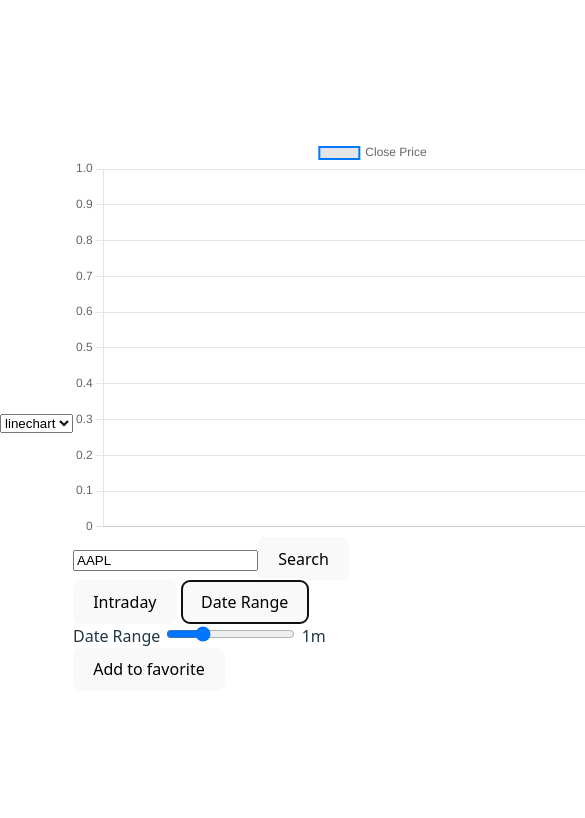
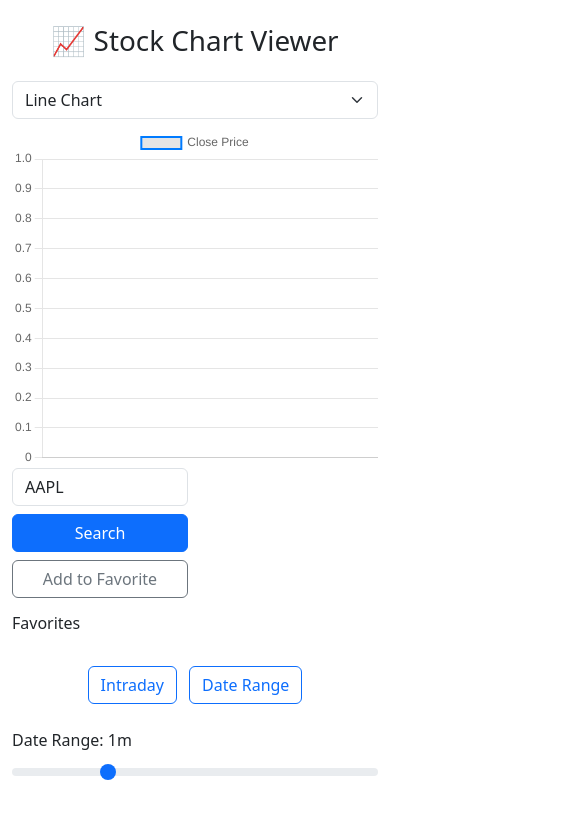
Before and after one commit to TomIgnoul/SimpleStockData, a website built with Vite: page index.html in a window 390 px wide. Both pictures are taken after a click on the button "Date Range". Shown: the top 818 px of the page, 585 px wide, since content can reach past the window. Built offline with nearby package versions, Linux system fonts and the light colour scheme; files whose address does not match are found by name.

Commit message:
Feat(layout): added base for layout

```diff
--- a/index.html
+++ b/index.html
@@ -7,66 +7,81 @@
     <title>StockData</title>
   </head>
   <body>
-<!-- CHART -->
-    <div id="ChartType">
-      <select id="ChartTypeSelector">
-        <option value="line">linechart</option>
-        <option value="bar">barchart</option>
+    <body>
+      <div id="mainDiv" class="container py-4">
+        <!-- Header -->
+        <div class="mb-4 text-center">
+          <h1>📈 Stock Chart Viewer</h1>
+        </div>
+
+        <div class="row mb-4">
+          <!-- Chart + Selector -->
+          <div class="col-md-10 position-relative" style="flex: 1;">
+            <select id="ChartTypeSelector" class="form-select mb-2 chart-select">
+              <option value="line">Line Chart</option>
+              <option value="bar">Bar Chart</option>
             </select>
+            <canvas id="chartCanvas" height="280"></canvas> <!-- 👈 reduce height -->
+          </div>
 
+          <!-- Sidebar: Search + Favorites -->
+          <div class="col-md-2" style="flex: 0 0 200px; max-width: 200px;">
 
-    </div>
-    <div>
-      <canvas id="chartCanvas" width="600" height="400"></canvas>
-      <!-- TEXTBOX -->
-      <input type="text" value="AAPL" id="tickerTextBox" /><button
-        id="btntickerTextBox"
-      >
+            <input
+              type="text"
+              value="AAPL"
+              id="tickerTextBox"
+              class="form-control mb-2"
+            />
+            <button id="btntickerTextBox" class="btn btn-primary w-100 mb-2">
               Search
             </button>
-        <!-- sliders -->
-        <!-- sliderbutton -->
-        <div id="sliderDiv">
-          <button id="toggleInterval">Intraday</button>
-          <button id="toggleDateRange">Date Range</button>
+            <button id="addFavoriteButton" class="btn btn-outline-secondary w-100 mb-3">
+              Add to Favorite
+            </button>
+            <h6>Favorites</h6>
+            <ul id="favoritesList" class="list-group small"></ul>
+          </div>
+        </div>
 
-          <!-- Intraday Slider Container -->
-          <div id="intervalContainer">
-            <label for="sliderInterval">
-              <span>Interval</span>
+        <!-- Sliders -->
+        <div class="row mb-4">
+          <div class="col text-center">
+            <button id="toggleInterval" class="btn btn-outline-primary me-2">Intraday</button>
+            <button id="toggleDateRange" class="btn btn-outline-primary">Date Range</button>
+          </div>
+        </div>
 
+        <div class="row">
+          <div class="col-md-6" id="intervalContainer">
+            <label for="sliderInterval" class="form-label">
+              Intraday Interval: <span id="intervalLabel">15m</span>
+            </label>
             <input
               type="range"
               min="1"
               max="4"
               value="2"
-                class="slider"
+              class="form-range"
               id="sliderInterval"
             />
-              <span id="intervalLabel">15m</span>
+          </div>
+          <div class="col-md-6" id="dateRangeContainer">
+            <label for="sliderDateRanges" class="form-label">
+              Date Range: <span id="dateRangeLabel">1m</span>
             </label>
-          </div>
-
-          <!--Date Range Slider Container -->
-          <div id="dateRangeContainer">
-            <label>
-              <span>Date Range</span>
             <input
               type="range"
               min="0"
               max="4"
               value="1"
-                class="slider"
+              class="form-range"
               id="sliderDateRanges"
             />
-            </label>
-            <span id="dateRangeLabel">1m</span>
+          </div>
         </div>
       </div>
 
-    <!-- favorites -->
-    <button id="addFavoriteButton">Add to favorite</button>
-    <ul id="favoritesList"></ul>
     <script type="module" src="/src/main/main.js"></script>
   </body>
 </html>
--- a/src/main/main.js
+++ b/src/main/main.js
@@ -1,5 +1,6 @@
 "use strict";
-
+import "bootstrap/dist/css/bootstrap.min.css";
+import "bootstrap/dist/js/bootstrap.bundle.min.js";
 import { Chart } from "chart.js";
 import { renderLineChart } from "../utils/renderLineChart";
 import { renderBarChart } from "../utils/renderBarChart";
--- a/src/styles/style.css
+++ b/src/styles/style.css
@@ -1,103 +1,3 @@
-:root {
-  font-family: system-ui, Avenir, Helvetica, Arial, sans-serif;
-  line-height: 1.5;
-  font-weight: 400;
-
-  color-scheme: light dark;
-  color: rgba(255, 255, 255, 0.87);
-  background-color: #242424;
-
-  font-synthesis: none;
-  text-rendering: optimizeLegibility;
-  -webkit-font-smoothing: antialiased;
-  -moz-osx-font-smoothing: grayscale;
+.row.flex-nowrap {
+  overflow-x: auto;
 }
-
-a {
-  font-weight: 500;
-  color: #646cff;
-  text-decoration: inherit;
-}
-a:hover {
-  color: #535bf2;
-}
-
-body {
-  margin: 0;
-  display: flex;
-  place-items: center;
-  min-width: 320px;
-  min-height: 100vh;
-}
-
-h1 {
-  font-size: 3.2em;
-  line-height: 1.1;
-}
-
-#app {
-  max-width: 1280px;
-  margin: 0 auto;
-  padding: 2rem;
-  text-align: center;
-}
-
-.logo {
-  height: 6em;
-  padding: 1.5em;
-  will-change: filter;
-  transition: filter 300ms;
-}
-.logo:hover {
-  filter: drop-shadow(0 0 2em #646cffaa);
-}
-.logo.vanilla:hover {
-  filter: drop-shadow(0 0 2em #f7df1eaa);
-}
-
-.card {
-  padding: 2em;
-}
-
-.read-the-docs {
-  color: #888;
-}
-
-button {
-  border-radius: 8px;
-  border: 1px solid transparent;
-  padding: 0.6em 1.2em;
-  font-size: 1em;
-  font-weight: 500;
-  font-family: inherit;
-  background-color: #1a1a1a;
-  cursor: pointer;
-  transition: border-color 0.25s;
-}
-button:hover {
-  border-color: #646cff;
-}
-button:focus,
-button:focus-visible {
-  outline: 4px auto -webkit-focus-ring-color;
-}
-
-@media (prefers-color-scheme: light) {
-  :root {
-    color: #213547;
-    background-color: #ffffff;
-  }
-  a:hover {
-    color: #747bff;
-  }
-  button {
-    background-color: #f9f9f9;
-  }
-
-  #myChart {
-    max-width: 200px;
-    max-height: 100px;
-    margin: 20px auto;
-    display: block;
-  }
-}
```
Lines whose indentation alone changed are shown as unchanged.
